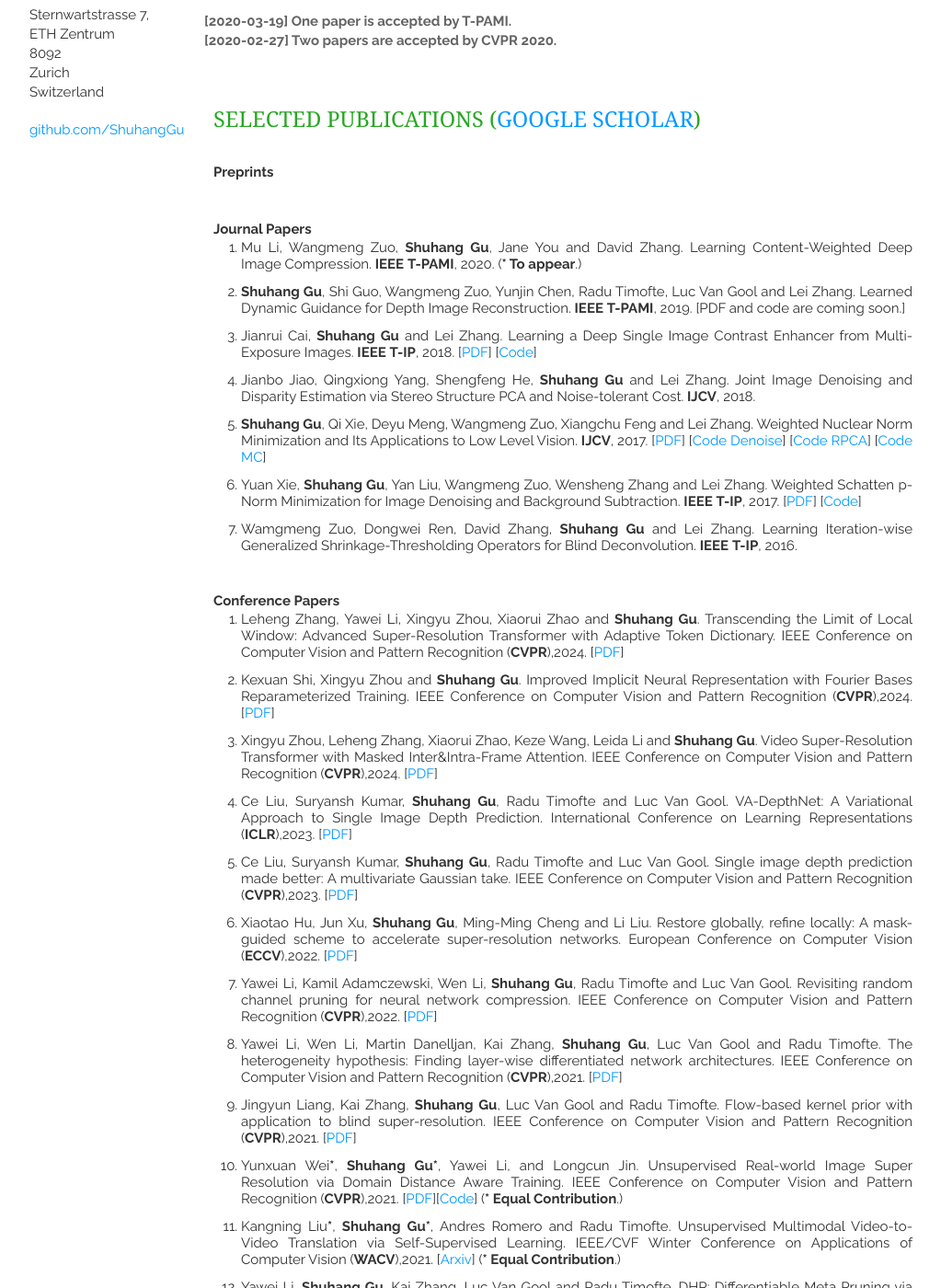
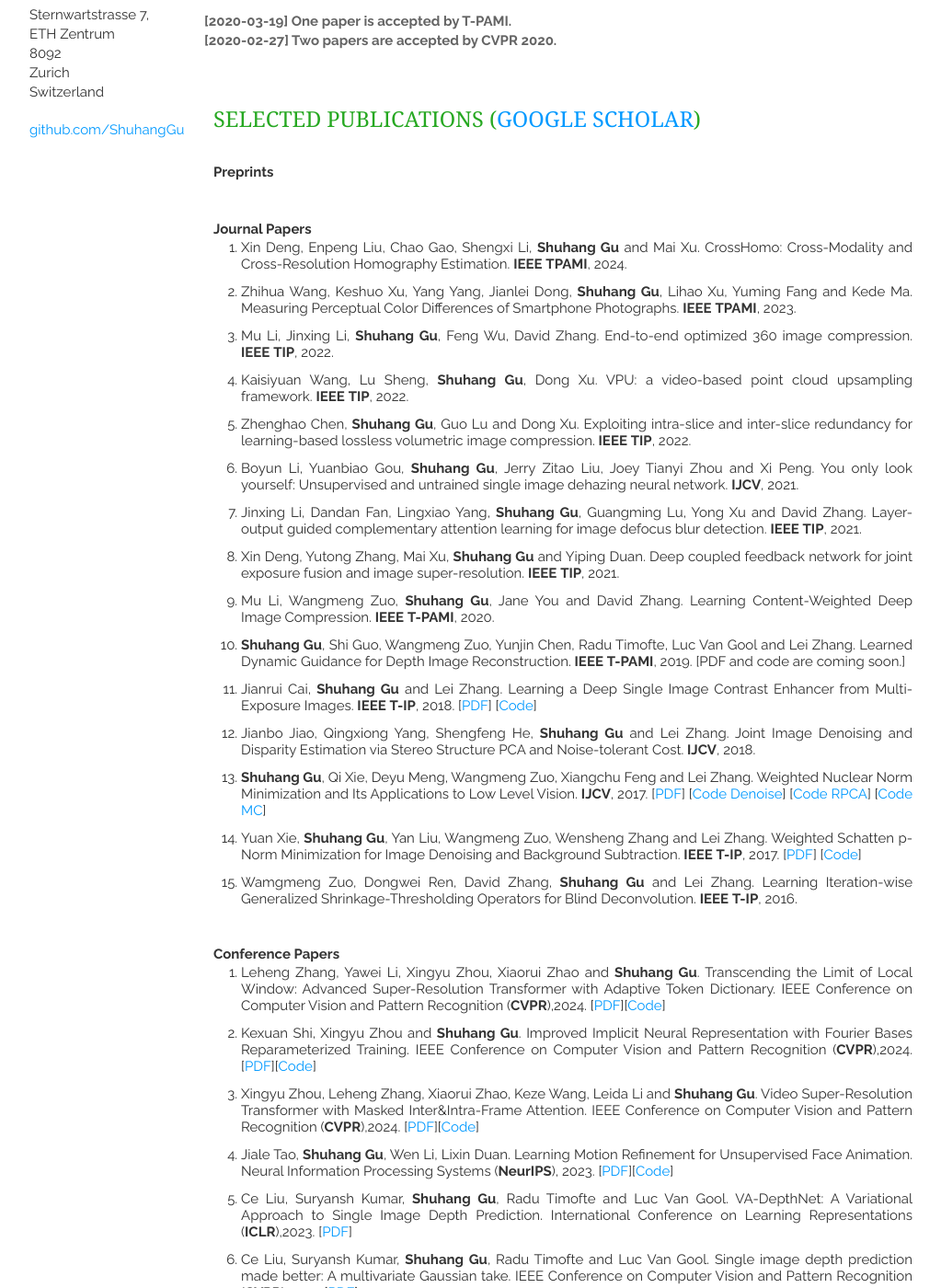
Before and after one commit to ShuhangGu/shuhanggu.github.com, a Jekyll site: the page built from index.html, in a window 1280 px wide and 1400 px high, scrolled down 311 px. Shown: the whole window at 92% size, without its empty margins (138-1161 px from the left). Built offline with Jekyll 4.4.1, drawn with Linux system fonts in a browser that asks for light colours; nearby versions of some CDN libraries; the list of posts is cut into pages by our own code.

Commit message:
Update publications.html

```diff
--- a/_includes/publications.html
+++ b/_includes/publications.html
@@ -34,10 +34,74 @@ a:visited {
         <p align="justify">&nbsp;</p>
         <p align="justify"><strong>Journal Papers</strong></p>
         <ol>
+	<li><div align="justify"><div align="justify">
+            <div align="justify">
+                  <div align="justify">Xin Deng, Enpeng Liu, Chao Gao, Shengxi Li, <strong>Shuhang Gu</strong> and Mai Xu.
+			  CrossHomo: Cross-Modality and Cross-Resolution Homography Estimation. <strong>IEEE</strong> <strong>TPAMI</strong>, 2024. </div>
+            </div>
+              </div>
+            </div>
+          </li>
+	<li><div align="justify"><div align="justify">
+            <div align="justify">
+                  <div align="justify">Zhihua Wang, Keshuo Xu, Yang Yang, Jianlei Dong, <strong>Shuhang Gu</strong>, Lihao Xu, Yuming Fang and Kede Ma.
+			  Measuring Perceptual Color Differences of Smartphone Photographs. <strong>IEEE</strong> <strong>TPAMI</strong>, 2023. </div>
+            </div>
+              </div>
+            </div>
+          </li>
+	<li><div align="justify"><div align="justify">
+            <div align="justify">
+                  <div align="justify">Mu Li, Jinxing Li, <strong>Shuhang Gu</strong>, Feng Wu, David Zhang.
+			  End-to-end optimized 360 image compression. <strong>IEEE</strong> <strong>TIP</strong>, 2022. </div>
+            </div>
+              </div>
+            </div>
+          </li>
+	<li><div align="justify"><div align="justify">
+            <div align="justify">
+                  <div align="justify">Kaisiyuan Wang, Lu Sheng, <strong>Shuhang Gu</strong>, Dong Xu.
+			  VPU: a video-based point cloud upsampling framework. <strong>IEEE</strong> <strong>TIP</strong>, 2022. </div>
+            </div>
+              </div>
+            </div>
+          </li>
+	  <li><div align="justify"><div align="justify">
+            <div align="justify">
+                  <div align="justify">Zhenghao Chen, <strong>Shuhang Gu</strong>, Guo Lu and Dong Xu.
+			  Exploiting intra-slice and inter-slice redundancy for learning-based lossless volumetric image compression. <strong>IEEE</strong> <strong>TIP</strong>, 2022. </div>
+            </div>
+              </div>
+            </div>
+          </li>
+	  <li><div align="justify"><div align="justify">
+            <div align="justify">
+                  <div align="justify">Boyun Li, Yuanbiao Gou, <strong>Shuhang Gu</strong>, Jerry Zitao Liu, Joey Tianyi Zhou and Xi Peng.
+			  You only look yourself: Unsupervised and untrained single image dehazing neural network. <strong>IJCV</strong>, 2021. </div>
+            </div>
+              </div>
+            </div>
+          </li>
+	  <li><div align="justify"><div align="justify">
+            <div align="justify">
+                  <div align="justify">Jinxing Li, Dandan Fan, Lingxiao Yang, <strong>Shuhang Gu</strong>, Guangming Lu, Yong Xu and David Zhang.
+			  Layer-output guided complementary attention learning for image defocus blur detection. <strong>IEEE</strong> <strong>TIP</strong>, 2021. </div>
+            </div>
+              </div>
+            </div>
+          </li>
+	  <li><div align="justify"><div align="justify">
+            <div align="justify">
+                  <div align="justify">Xin Deng, Yutong Zhang, Mai Xu, <strong>Shuhang Gu</strong> and Yiping Duan.
+			  Deep coupled feedback network for joint exposure fusion and image super-resolution. <strong>IEEE</strong> <strong>TIP</strong>, 2021. </div>
+            </div>
+              </div>
+            </div>
+          </li>
 	  <li><div align="justify"><div align="justify">
             <div align="justify">
                   <div align="justify">Mu Li, Wangmeng Zuo, <strong>Shuhang Gu</strong>, Jane You and David Zhang.
-			  Learning Content-Weighted Deep Image Compression. <strong>IEEE</strong> <strong>T-PAMI</strong>, 2020. (<strong>* To appear</strong>.)</div>
+			  Learning Content-Weighted Deep Image Compression. <strong>IEEE</strong> <strong>T-PAMI</strong>, 2020. </div>
             </div>
               </div>
             </div>
@@ -102,7 +166,7 @@ a:visited {
 	<li><div align="justify"><div align="justify">
             <div align="justify">
                   <div align="justify">Leheng Zhang, Yawei Li, Xingyu Zhou, Xiaorui Zhao and <strong>Shuhang Gu</strong>.
-			  Transcending the Limit of Local Window: Advanced Super-Resolution Transformer with Adaptive Token Dictionary. IEEE Conference on Computer Vision and Pattern Recognition (<strong>CVPR</strong>),2024.  [<a href="https://arxiv.org/pdf/2401.08209v2.pdf">PDF</a>]</div>
+			  Transcending the Limit of Local Window: Advanced Super-Resolution Transformer with Adaptive Token Dictionary. IEEE Conference on Computer Vision and Pattern Recognition (<strong>CVPR</strong>),2024.  [<a href="https://arxiv.org/pdf/2401.08209v2.pdf">PDF</a>][<a href="https://github.com/LabShuHangGU/Adaptive-Token-Dictionary">Code</a>]</div>
             </div>
               </div>
             </div>
@@ -110,7 +174,7 @@ a:visited {
 	<li><div align="justify"><div align="justify">
             <div align="justify">
                   <div align="justify">Kexuan Shi, Xingyu Zhou and <strong>Shuhang Gu</strong>.
-			  Improved Implicit Neural Representation with Fourier Bases Reparameterized Training. IEEE Conference on Computer Vision and Pattern Recognition (<strong>CVPR</strong>),2024.  [<a href="https://arxiv.org/pdf/2401.07402v1.pdf">PDF</a>]</div>
+			  Improved Implicit Neural Representation with Fourier Bases Reparameterized Training. IEEE Conference on Computer Vision and Pattern Recognition (<strong>CVPR</strong>),2024.  [<a href="https://arxiv.org/pdf/2401.07402v1.pdf">PDF</a>][<a href="https://github.com/LabShuHangGU/Improved-Implicity-Neural-Representation-with-Fourier-Bases-Reparameterized-Training">Code</a>]</div>
             </div>
               </div>
             </div>
@@ -118,7 +182,15 @@ a:visited {
 	<li><div align="justify"><div align="justify">
             <div align="justify">
                   <div align="justify">Xingyu Zhou, Leheng Zhang, Xiaorui Zhao, Keze Wang, Leida Li and <strong>Shuhang Gu</strong>.
-			  Video Super-Resolution Transformer with Masked Inter&Intra-Frame Attention. IEEE Conference on Computer Vision and Pattern Recognition (<strong>CVPR</strong>),2024.  [<a href="https://arxiv.org/pdf/2401.06312v1.pdf">PDF</a>]</div>
+			  Video Super-Resolution Transformer with Masked Inter&Intra-Frame Attention. IEEE Conference on Computer Vision and Pattern Recognition (<strong>CVPR</strong>),2024.  [<a href="https://arxiv.org/pdf/2401.06312v1.pdf">PDF</a>][<a href="https://github.com/LabShuHangGU/MIA-VSR">Code</a>]</div>
+            </div>
+              </div>
+            </div>
+          </li>
+	<li><div align="justify"><div align="justify">
+            <div align="justify">
+                  <div align="justify">Jiale Tao, <strong>Shuhang Gu</strong>, Wen Li, Lixin Duan.
+			  Learning Motion Refinement for Unsupervised Face Animation. Neural Information Processing Systems (<strong>NeurIPS</strong>), 2023.  [<a href="https://proceedings.neurips.cc/paper_files/paper/2023/file/df2df463f98abc4de7734dbd0b0dc49d-Paper-Conference.pdf">PDF</a>][<a href="https://github.com/LabShuHangGU/MIA-VSR">Code</a>]</div>
             </div>
               </div>
             </div>
```
